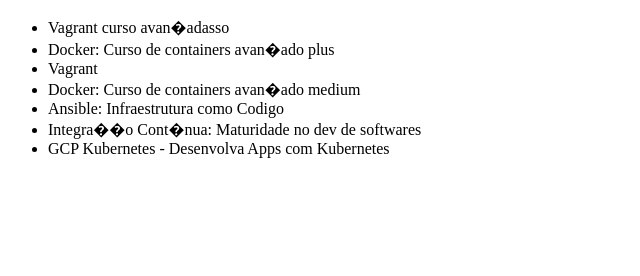
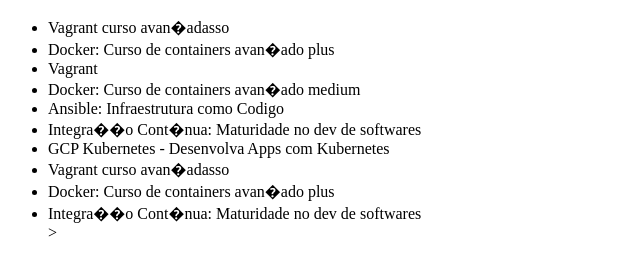
Before and after one commit to cesar-spaziante/estudo-git, a plain HTML site: page index.html in a window 1280 px wide. Shown: the whole page, without its empty margins (0-640 px from the left). Drawn offline with Linux system fonts and the light colour scheme.

Commit message:
Ajustando conflitos

```diff
--- a/index.html
+++ b/index.html
@@ -7,6 +7,7 @@
 </head>
 <body>
     <ul>
+
         <li>Vagrant curso avan�adasso</li>
         <li>Docker: Curso de containers avan�ado plus</li>
         <li>Vagrant</li>
@@ -14,7 +15,9 @@
         <li>Ansible: Infraestrutura como Codigo</li>
         <li>Integra��o Cont�nua: Maturidade no dev de softwares</li>
         <li>GCP Kubernetes - Desenvolva Apps com Kubernetes</li>
-
-    </ul>
+        <li>Vagrant curso avan�adasso</li>
+        <li>Docker: Curso de containers avan�ado plus</li>
+        <li>Integra��o Cont�nua: Maturidade no dev de softwares</li>
+>    </ul>
 </body>
 </html>
```
